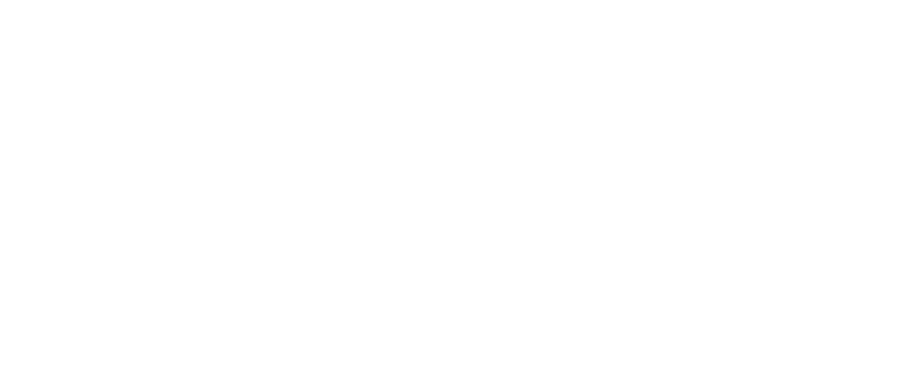
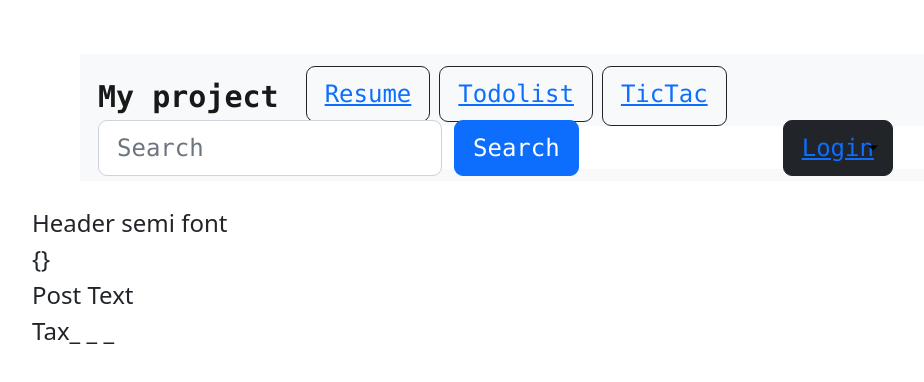
Before and after one commit to Siblarn/react1, a React (Create React App) app: page /test in a window 1280 px wide. Before the commit this address had no page. Shown: the top 382 px of the page, without its empty margins (22-946 px from the left). Built offline with nearby package versions, Linux system fonts and the light colour scheme; no server answers.

Commit message:
30-06-66 Regis / Dummy

```diff
--- a/package.json
+++ b/package.json
@@ -6,6 +6,7 @@
     "@testing-library/jest-dom": "^5.16.5",
     "@testing-library/react": "^13.4.0",
     "@testing-library/user-event": "^13.5.0",
+    "axios": "^1.4.0",
     "bootstrap": "^5.2.3",
     "firebase": "^9.23.0",
     "react": "^18.2.0",
--- a/src/App.js
+++ b/src/App.js
@@ -10,12 +10,13 @@ import Resume from "./component04/Resume";
 import Tictac from "./component04/Tictac";
 import Login from "./component04/Login";
 import RegistrationForm from "./component04/RegistrationForm";
-import{
+import {
   hasSpecialCharacters,
   hasLowerCase,
   hasNumber,
   hasUpperCase,
-} from './component04/utils';
+} from "./component04/utils";
+import Testdummy from "./component04/Testdummy"
 
 function App() {
   return (
@@ -27,8 +28,9 @@ function App() {
             <Route index element={<div>Hello Pasapit</div>} />
             <Route path="/Todolist" element={<Button name="test" />} />
             <Route path="TicTac" element={<Tictac />} />
-            <Route path="/Login" element={<Login/>}/>
-            <Route path="/Regis" element={<RegistrationForm/>}/>
+            <Route path="/Login" element={<Login />} />
+            <Route path="/Regis" element={<RegistrationForm />} />
+            <Route path="/test" element={<Testdummy/>}/>
           </Route>
         </Routes>
       </BrowserRouter>
--- a/src/component04/RegistrationForm.js
+++ b/src/component04/RegistrationForm.js
@@ -4,6 +4,12 @@ import { hasSpecialCharacters } from "./utils";
 import { hasNumber } from "./utils";
 import { hasUpperCase } from "./utils";
 import { hasLowerCase } from "./utils";
+import {
+  Link,
+  Routes,
+  Route,
+  useNavigate,
+} from 'react-router-dom';
 
 
 function RegistrationForm() {
@@ -11,6 +17,7 @@ function RegistrationForm() {
   const [lastName, setLastName] = useState(null);
   const [email, setEmail] = useState(null);
   const [confirmPassword, setConfirmPassword] = useState(null);
+  const navigate = useNavigate();
 
   const handleInputChange = (e) => {
     const { id, value } = e.target;
@@ -32,7 +39,8 @@ function RegistrationForm() {
   };
 
   const handleSubmit = () => {
-    console.log(firstName, lastName, email, password, confirmPassword);
+    console.log(firstName, lastName, email, );
+    alert ("Complete");
   };
   const [password, setPassword] = useState("");
   const [strength, setStrength] = useState(0);
@@ -166,7 +174,7 @@ function RegistrationForm() {
             placeholder="Password"
           /> */}
           {/* <h1>Password strength Checker</h1> */}
-          <input type="text" placeholder="Password" value={password} onChange={handlePasswordChange} />
+          <input type="text" placeholder="Password" value={password} onChange={handlePasswordChange}/>
           <div className="progress-container" >
             <div className="progress-bar" style={{ ...progressBarStyles }} />
             {/* <div className="porgress-bar" style={{ ...progressBarStyles }}>123123</div> */}
@@ -188,10 +196,11 @@ function RegistrationForm() {
           />
         </div> */}
       </div>
-      <div class="footer">
-        {/* <button onClick={() => handleSubmit()} type="submit" class="btn">
+      <div className="footer">
+        <button onClick={() => handleSubmit()} type="submit"  className="dd-button btn btn-dark">
           Register
-        </button> */}
+        </button>
+        <button onClick={() => navigate(-1)} class="btn btn-primary mx-2">Back to Home Page</button>
       </div>
     </div>
   );
--- a/src/component04/Routertest.js
+++ b/src/component04/Routertest.js
@@ -1,6 +1,4 @@
 import { Outlet, Link } from "react-router-dom";
-import button from "./Button";
-import { Button } from "bootstrap";
 import Navbar from "./Navbar";
 
 const Layout = () => {
--- /dev/null
+++ b/src/component04/Testdummy.js
@@ -0,0 +1,28 @@
+import React, { useState, useEffect } from "react";
+import axios  from "axios";
+
+export default function Testdummy() {
+  const [Testdummy, setTestdummy] = useState({});
+  try {
+    axios
+      .get("https://dummyjson.com/products")
+      .then(function (Testdummy: any) {
+        setTestdummy(Testdummy.data.products);
+      })
+      .catch(function (error) {
+        console.log(error);
+      });
+  } catch (error) {
+    console.error(error);
+  }
+
+  return (
+    <div>
+      <div>Header semi font</div>
+      <div>{JSON.stringify(Testdummy)}</div>
+
+      <div>Post Text</div>
+      <div>Tax_ _ _</div>
+    </div>
+  );
+}
```
Also changed, not shown: 1 other file (tests, documents, lock files or other folders).
